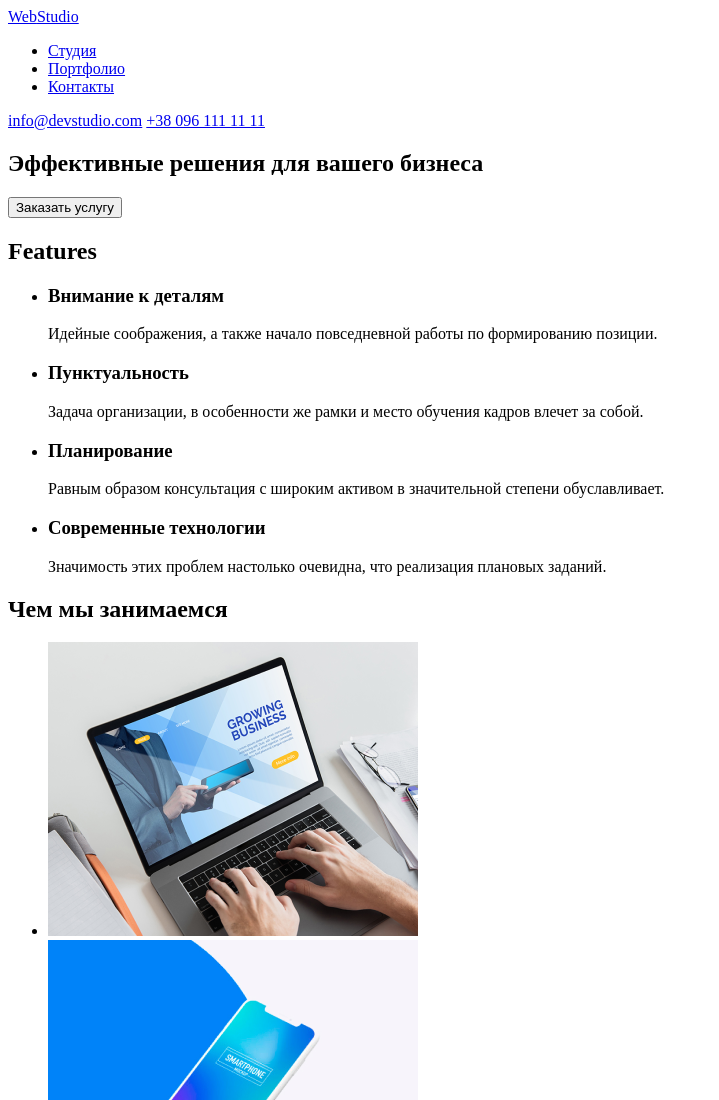
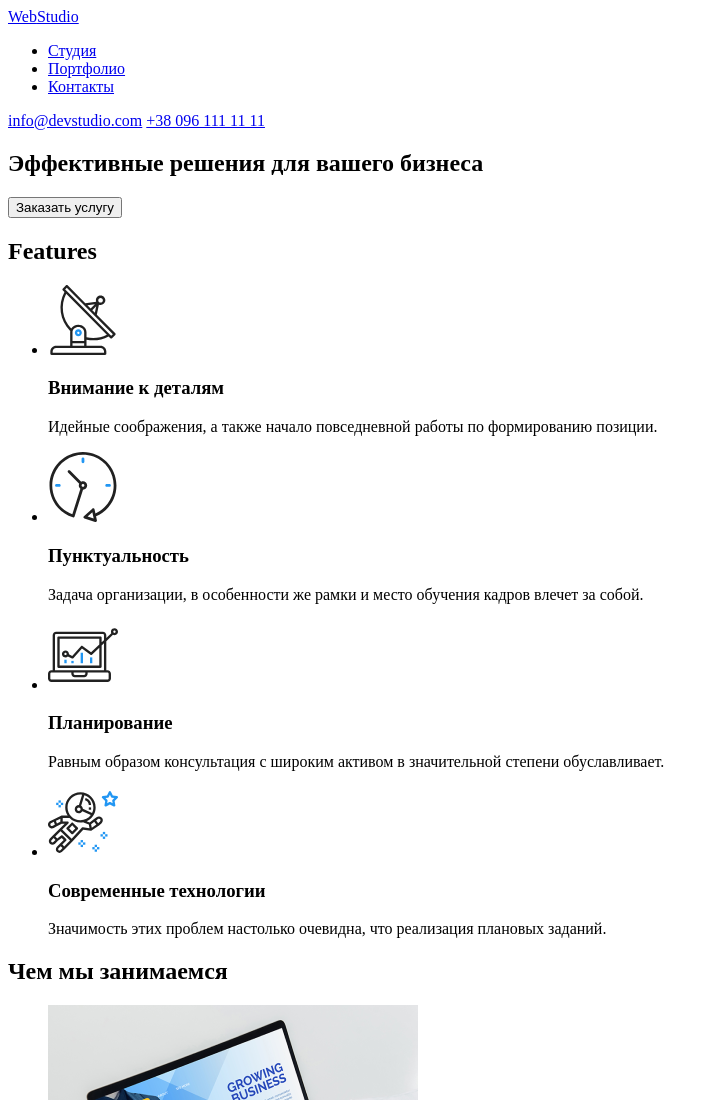
Before and after one commit to perlaert/goit-markup-hw-01, a plain HTML site: page index.html in a window 1280 px wide. Shown: the top 1100 px of the page, without its empty margins (0-719 px from the left). Drawn offline with Linux system fonts and the light colour scheme.

Commit message:
Добавляет иконки к блоку Преимущества

```diff
--- a/index.html
+++ b/index.html
@@ -32,18 +32,22 @@
                         <h2>Features</h2>
                         <ul>
                               <li>
+                                    <img src="./images/antenna.svg" alt="Антена" width="70" />
                                     <h3>Внимание к деталям</h3>
                                     <p>Идейные соображения, а также начало повседневной работы по формированию позиции.</p>
                               </li>
                               <li>
+                                    <img src="./images/clock.svg" alt="Часы" width="70" />
                                     <h3>Пунктуальность</h3>
                                     <p>Задача организации, в особенности же рамки и место обучения кадров влечет за собой.</p>
                               </li>
                               <li>
+                                    <img src="./images/diagram.svg" alt="Диаграмма" width="70" />
                                     <h3>Планирование</h3>
                                     <p>Равным образом консультация с широким активом в значительной степени обуславливает.</p>
                               </li>
                               <li>
+                                    <img src="./images/astronaut.svg" alt="Астронавт" width="70" />
                                     <h3>Современные технологии</h3>
                                     <p>Значимость этих проблем настолько очевидна, что реализация плановых заданий.</p>
                               </li>
```
